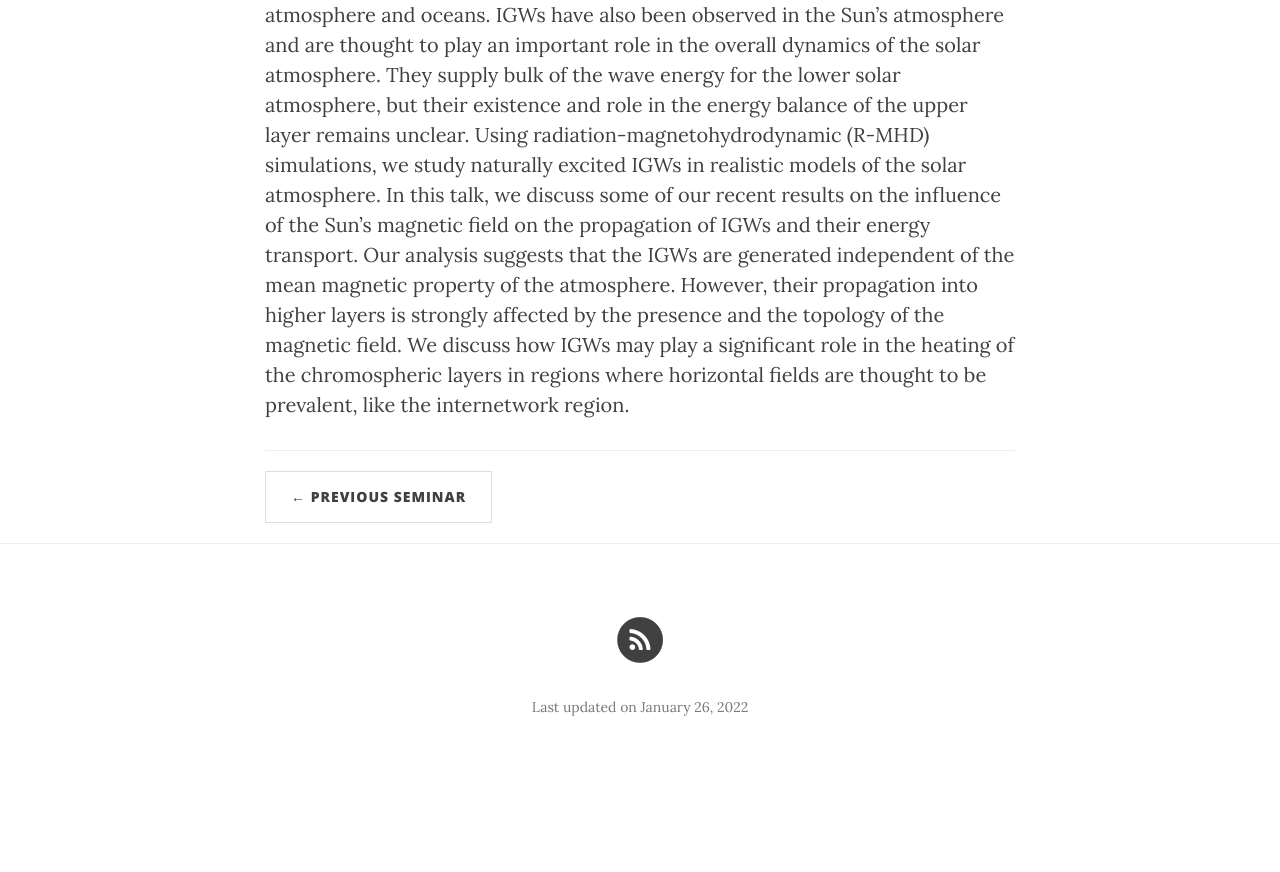
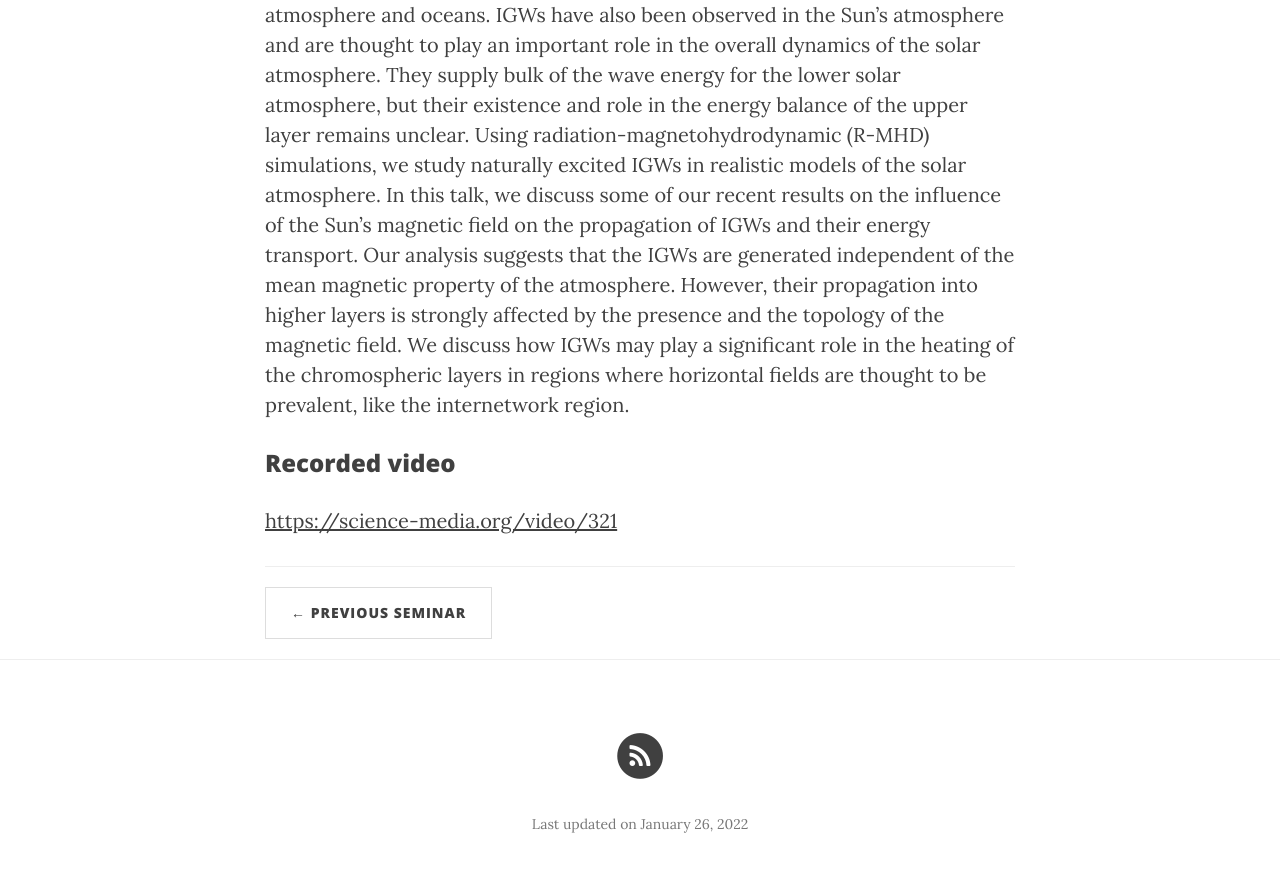
Before and after one commit to ITA-Solar/espos, a Jekyll site: the page built from _posts/2022-01-20-Gangadharan.md, in a window 1280 px wide and 900 px high, scrolled down 677 px. Shown: the top 872 px of the window. Built offline with Jekyll 4.4.1, drawn with Linux system fonts in a browser that asks for light colours; nearby versions of some CDN libraries; before the commit the page ends 1460 px from its top, so only the background shows below that.

Commit message:
Update 2022-01-20-Gangadharan.md

```diff
--- a/_posts/2022-01-20-Gangadharan.md
+++ b/_posts/2022-01-20-Gangadharan.md
@@ -10,3 +10,7 @@ published:  true
 
 ## Abstract
 Internal gravity waves (IGWs) are buoyancy-driven waves common in the Earth’s atmosphere and oceans. IGWs have also been observed in the Sun’s atmosphere and are thought to play an important role in the overall dynamics of the solar atmosphere. They supply bulk of the wave energy for the lower solar atmosphere, but their existence and role in the energy balance of the upper layer remains unclear. Using radiation-magnetohydrodynamic (R-MHD) simulations, we study naturally excited IGWs in realistic models of the solar atmosphere. In this talk, we discuss some of our recent results on the influence of the Sun's magnetic field on the propagation of IGWs and their energy transport. Our analysis suggests that the IGWs are generated independent of the mean magnetic property of the atmosphere. However, their propagation into higher layers is strongly affected by the presence and the topology of the magnetic field. We discuss how IGWs may play a significant role in the heating of the chromospheric layers in regions where horizontal fields are thought to be prevalent, like the internetwork region.
+
+### Recorded video
+
+[https://science-media.org/video/321](https://science-media.org/video/321)
```
